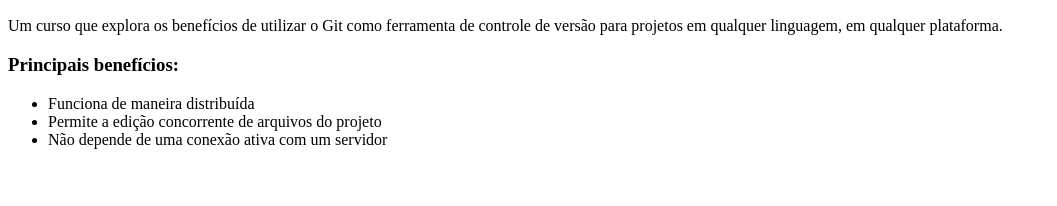
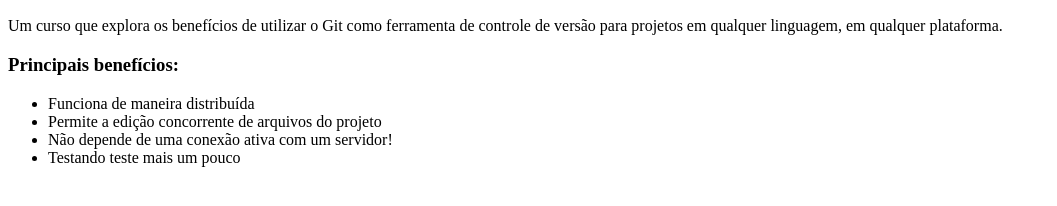
Before and after one commit to rafaelwiklich/curso-git, a plain HTML site: page index.html in a window 1280 px wide. Shown: the part 96-302 px from the top of the page, without its empty margins (0-1057 px from the left). Drawn offline with Linux system fonts and the light colour scheme.

Commit message:
Alteração do arquivo

```diff
--- a/index.html
+++ b/index.html
@@ -11,7 +11,8 @@
         <ul>
             <li>Funciona de maneira distribuída</li>
             <li>Permite a edição concorrente de arquivos do projeto</li>
-            <li>Não depende de uma conexão ativa com um servidor</li>
+            <li>Não depende de uma conexão ativa com um servidor!</li>
+			<li>Testando teste mais um pouco</li>
         </ul>
     </body>
 </html>
```
